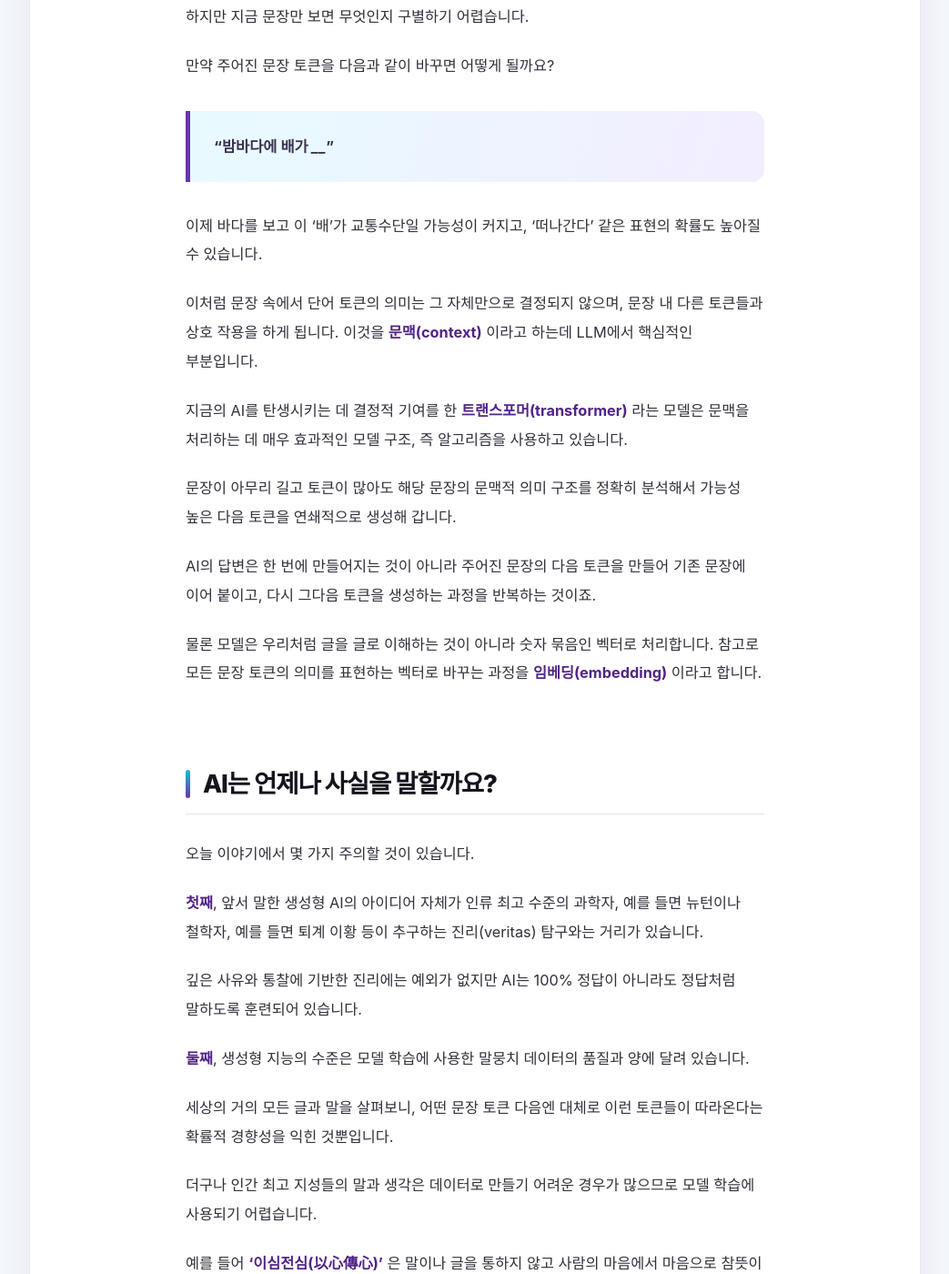
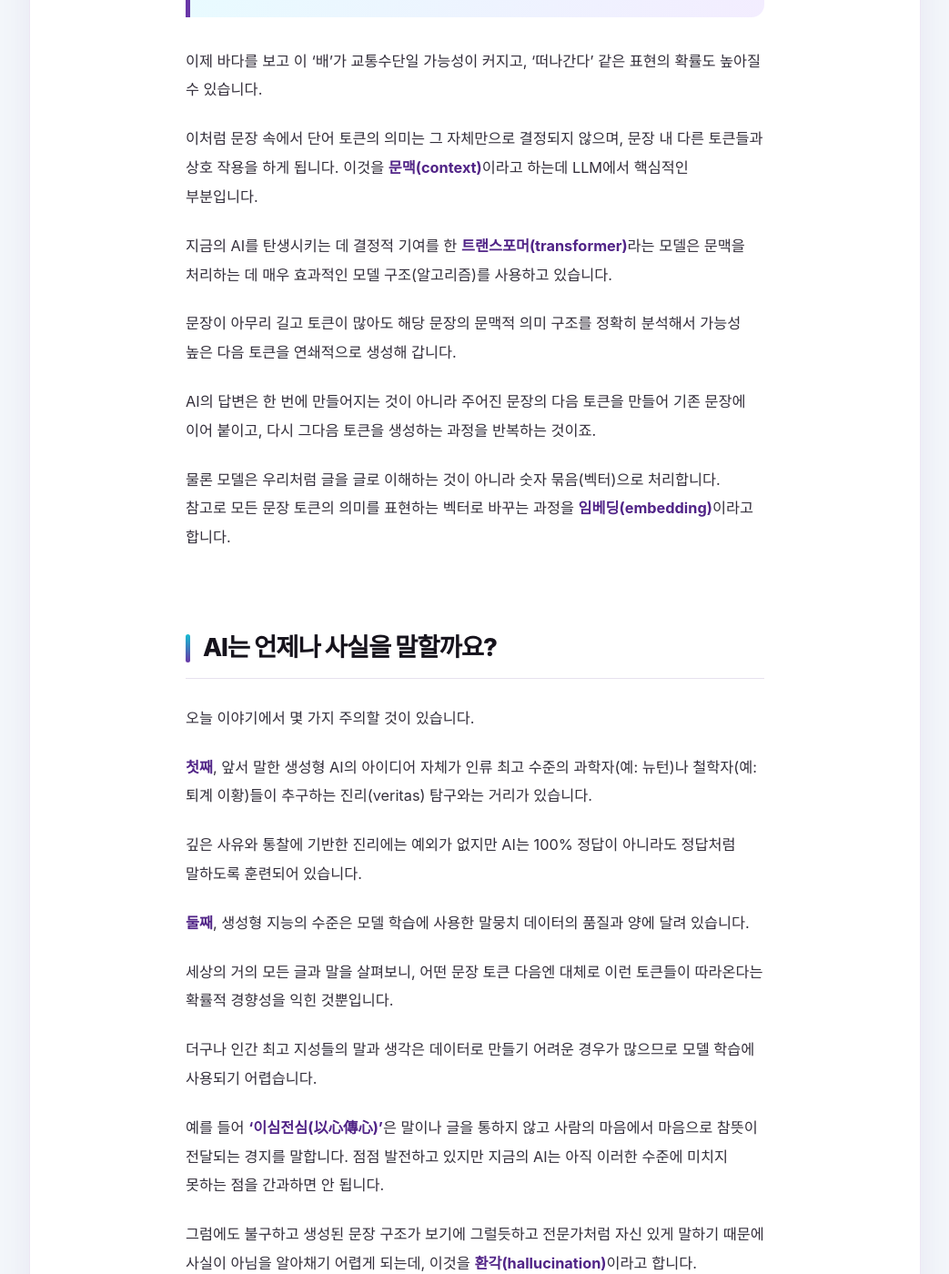
Before and after one commit to chaeyeun-kim/my_website, a Jekyll site: the page built from essay/004.md, in a window 1280 px wide and 1400 px high, scrolled down 4745 px. Shown: the whole window at 91% size, without its empty margins (118-1161 px from the left). Built offline with Jekyll 4.4.1, drawn with Linux system fonts in a browser that asks for light colours; some web fonts are replaced; some of the changed text lies outside the part shown.

Commit message:
Fix formatting and punctuation in essay/004.md
Correct formatting and punctuation in the text.

```diff
--- a/essay/004.md
+++ b/essay/004.md
@@ -41,7 +41,7 @@ ChatGPT와 Gemini 같은 AI 챗봇을 떠올려보세요. 정말 다양한 어
 
 생성형 AI에는 여러 종류가 있지만, 여기서는 ChatGPT와 같은 대규모 언어 모델이 글을 생성하는 원리를 살펴보겠습니다.
 
-생성형 AI도 먼저 예측을 하며 훈련합니다. 다만 날씨나 주가처럼 하나의 숫자를 예측하는 대신, 주어진 문장 다음에 어떤 토큰(단어 또는 어절)이 따라올 확률(가능성)을 예측합니다.
+생성형 AI도 먼저 예측을 하며 훈련합니다. 다만 날씨나 주가처럼 하나의 숫자를 예측하는 대신, 주어진 문장 다음에 어떤 **토큰**(단어 또는 어절)이 따라올 확률(가능성)을 예측합니다.
 
 예를 들어,
 
@@ -63,7 +63,7 @@ AI 모델은 현재까지 주어진 토큰들을 입력으로 사용하고, 실
 
 모델의 파라미터를 이리저리 바꾸어 가며 어떤 파라미터를 사용해야 말뭉치의 표현을 가장 유사하게 생성할 수 있는지를 익힌 것입니다.
 
-확률 계산을 마쳤다면 어떻게 할까요? 이 확률을 사용하여 다음 토큰을 랜덤하게 만들어내는데, 이것을 **샘플링(sampling)** 이라고 합니다.
+확률 계산을 마쳤다면 어떻게 할까요? 이 확률을 사용하여 다음 토큰을 랜덤하게 만들어내는데, 이것을 **샘플링(sampling)**이라고 합니다.
 
 왜 확률이 가장 큰 토큰만 선택하지 않을까요? 그렇게 하면 생성되는 문장이 너무 획일적이라 다양성이 부족하기 때문입니다.
 
@@ -71,12 +71,9 @@ AI 모델은 현재까지 주어진 토큰들을 입력으로 사용하고, 실
 
 AI는 인공지능이므로 사람의 습관과 행동을 그대로 모방하고 있습니다. 사람이 만든 모델을 사용하여 데이터를 분석하고 수학적 연산을 통해 원하는 결과를 도출하는 것입니다. 사람을 뛰어넘는 초자연적인 괴물이 아닌 것이죠.
 
-이런 점에서 최근 미국 행정부는 공식 문서에서 AI 대신 **SI(Super Intelligence)** 라는 명칭을 사용하도록 했습니다. 다만 AI 연구에서 초지능은 일반적으로 인간의 지적 능력을 광범위하게 뛰어넘는 가상의 단계를 가리켜 왔기 때문에, 현재의 AI 전체를 SI라고 부르면 기존 기술 용어와 혼동되지 않을까 생각됩니다.
-
 ## 문맥의 중요성
 
-<img width="640" alt="image" src="https://github.com/user-attachments/assets/5db0a0c6-87df-44d9-8c8f-1ce69d1fa0c3" />
-
+<img width="640"  alt="image" src="https://github.com/user-attachments/assets/6e4f80ef-13db-493c-982b-419de0172207" />
 
 
 > “배가 ____”
@@ -93,21 +90,21 @@ AI는 인공지능이므로 사람의 습관과 행동을 그대로 모방하고
 
 이제 바다를 보고 이 ‘배’가 교통수단일 가능성이 커지고, ‘떠나간다’ 같은 표현의 확률도 높아질 수 있습니다.
 
-이처럼 문장 속에서 단어 토큰의 의미는 그 자체만으로 결정되지 않으며, 문장 내 다른 토큰들과 상호 작용을 하게 됩니다. 이것을 **문맥(context)** 이라고 하는데 LLM에서 핵심적인 부분입니다.
+이처럼 문장 속에서 단어 토큰의 의미는 그 자체만으로 결정되지 않으며, 문장 내 다른 토큰들과 상호 작용을 하게 됩니다. 이것을 **문맥(context)**이라고 하는데 LLM에서 핵심적인 부분입니다.
 
-지금의 AI를 탄생시키는 데 결정적 기여를 한 **트랜스포머(transformer)** 라는 모델은 문맥을 처리하는 데 매우 효과적인 모델 구조, 즉 알고리즘을 사용하고 있습니다.
+지금의 AI를 탄생시키는 데 결정적 기여를 한 **트랜스포머(transformer)**라는 모델은 문맥을 처리하는 데 매우 효과적인 모델 구조(알고리즘)를 사용하고 있습니다.
 
 문장이 아무리 길고 토큰이 많아도 해당 문장의 문맥적 의미 구조를 정확히 분석해서 가능성 높은 다음 토큰을 연쇄적으로 생성해 갑니다.
 
 AI의 답변은 한 번에 만들어지는 것이 아니라 주어진 문장의 다음 토큰을 만들어 기존 문장에 이어 붙이고, 다시 그다음 토큰을 생성하는 과정을 반복하는 것이죠.
 
-물론 모델은 우리처럼 글을 글로 이해하는 것이 아니라 숫자 묶음인 벡터로 처리합니다. 참고로 모든 문장 토큰의 의미를 표현하는 벡터로 바꾸는 과정을 **임베딩(embedding)** 이라고 합니다.
+물론 모델은 우리처럼 글을 글로 이해하는 것이 아니라 숫자 묶음(벡터)으로 처리합니다. 참고로 모든 문장 토큰의 의미를 표현하는 벡터로 바꾸는 과정을 **임베딩(embedding)**이라고 합니다.
 
 ## AI는 언제나 사실을 말할까요?
 
 오늘 이야기에서 몇 가지 주의할 것이 있습니다.
 
-**첫째**, 앞서 말한 생성형 AI의 아이디어 자체가 인류 최고 수준의 과학자, 예를 들면 뉴턴이나 철학자, 예를 들면 퇴계 이황 등이 추구하는 진리(veritas) 탐구와는 거리가 있습니다.
+**첫째**, 앞서 말한 생성형 AI의 아이디어 자체가 인류 최고 수준의 과학자(예: 뉴턴)나 철학자(예: 퇴계 이황)들이 추구하는 진리(veritas) 탐구와는 거리가 있습니다.
 
 깊은 사유와 통찰에 기반한 진리에는 예외가 없지만 AI는 100% 정답이 아니라도 정답처럼 말하도록 훈련되어 있습니다.
 
@@ -117,8 +114,8 @@ AI의 답변은 한 번에 만들어지는 것이 아니라 주어진 문장의
 
 더구나 인간 최고 지성들의 말과 생각은 데이터로 만들기 어려운 경우가 많으므로 모델 학습에 사용되기 어렵습니다.
 
-예를 들어 **‘이심전심(以心傳心)’** 은 말이나 글을 통하지 않고 사람의 마음에서 마음으로 참뜻이 전달되는 경지를 말합니다. 점점 발전하고 있지만 지금의 AI는 아직 이러한 수준에 미치지 못하는 점을 간과하면 안 됩니다.
+예를 들어 **‘이심전심(以心傳心)’**은 말이나 글을 통하지 않고 사람의 마음에서 마음으로 참뜻이 전달되는 경지를 말합니다. 점점 발전하고 있지만 지금의 AI는 아직 이러한 수준에 미치지 못하는 점을 간과하면 안 됩니다.
 
-그럼에도 불구하고 생성된 문장 구조가 보기에 그럴듯하고 전문가처럼 자신 있게 말하기 때문에 사실이 아님을 알아채기 어렵게 되는데, 이것을 **환각(hallucination)** 이라고 합니다.
+그럼에도 불구하고 생성된 문장 구조가 보기에 그럴듯하고 전문가처럼 자신 있게 말하기 때문에 사실이 아님을 알아채기 어렵게 되는데, 이것을 **환각(hallucination)**이라고 합니다.
 
 AI는 어떤 의도를 가진 것이 아니라 단지 그렇게 훈련된 것이고, 생성형 AI가 진짜 지식인이 아니라 데이터로 존재하는 수많은 사람들의 말과 글을 흉내 낸 것뿐임을 모르기 때문에 발생하는 부작용입니다.
```
Also changed, not shown: other parts of essay/004.md (+1 -1 lines).
